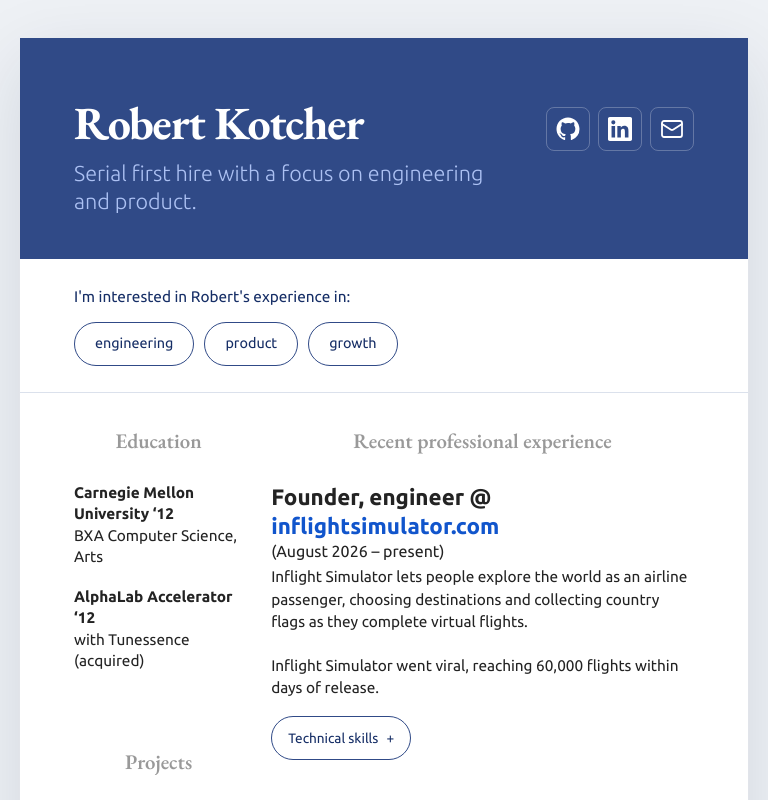
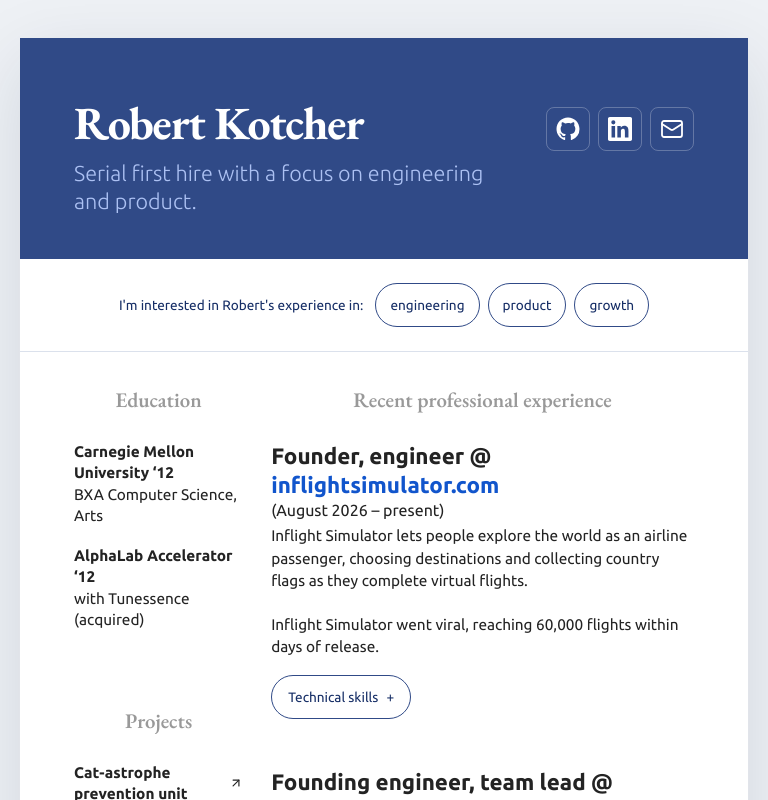
Before and after one commit to robertkotcher/robertkotcher.com, a Next.js app: page / in a window 768 px wide. Shown: the top 800 px of the page. Built offline with nearby package versions, Linux system fonts and the light colour scheme.

Commit message:
Center resume focus prompt and pills in responsive row

```diff
--- a/app/globals.css
+++ b/app/globals.css
@@ -83,9 +83,9 @@ a:focus-visible { border-radius: 2px; outline: 3px solid #86a6ef; outline-offset
   .expii-gallery, .expii-lightbox { display: none; }
 }
 
-.focus-controls { padding: 26px 54px; border-bottom: 1px solid var(--line); }
-.focus-controls > p { margin: 0 0 14px; font-size: .96rem; color: var(--navy); }
-.focus-pills { display: flex; flex-wrap: wrap; gap: 10px; }
+.focus-controls { display: flex; align-items: center; justify-content: center; gap: 18px; padding: 26px 54px; border-bottom: 1px solid var(--line); }
+.focus-controls > p { margin: 0; font-size: .96rem; color: var(--navy); white-space: nowrap; }
+.focus-pills { display: flex; flex-wrap: wrap; justify-content: center; gap: 10px; }
 .focus-pill { border: 1px solid var(--navy-soft); border-radius: 999px; background: transparent; color: var(--navy); font: inherit; font-size: .9rem; padding: 9px 20px; min-height: 44px; cursor: pointer; }
 .focus-pill:hover { background: #eef2fc; }
 .focus-pill[aria-pressed="true"] { background: var(--navy-soft); color: white; }
@@ -103,6 +103,12 @@ a:focus-visible { border-radius: 2px; outline: 3px solid #86a6ef; outline-offset
 .focus-view[data-focus="engineering"] [data-background]:not([data-background~="engineering"]),
 .focus-view[data-focus="product"] [data-background]:not([data-background~="product"]),
 .focus-view[data-focus="growth"] [data-background]:not([data-background~="growth"]) { opacity: .18; }
-@media (max-width: 760px) { .focus-controls { padding: 24px 26px; } }
+@media (min-width: 761px) and (max-width: 1000px) {
+  .focus-controls { padding: 24px; gap: 12px; }
+  .focus-controls > p { font-size: .85rem; }
+  .focus-pills { gap: 8px; flex-wrap: nowrap; }
+  .focus-pill { font-size: .85rem; padding-inline: 14px; white-space: nowrap; }
+}
+@media (max-width: 760px) { .focus-controls { flex-direction: column; gap: 14px; padding: 24px 26px; text-align: center; } .focus-controls > p { white-space: normal; } }
 @media (prefers-reduced-motion: reduce) { [data-background] { transition: none; } }
 @media print { .focus-controls { display: none; } .focus-view [data-background] { opacity: 1 !important; } }
```
